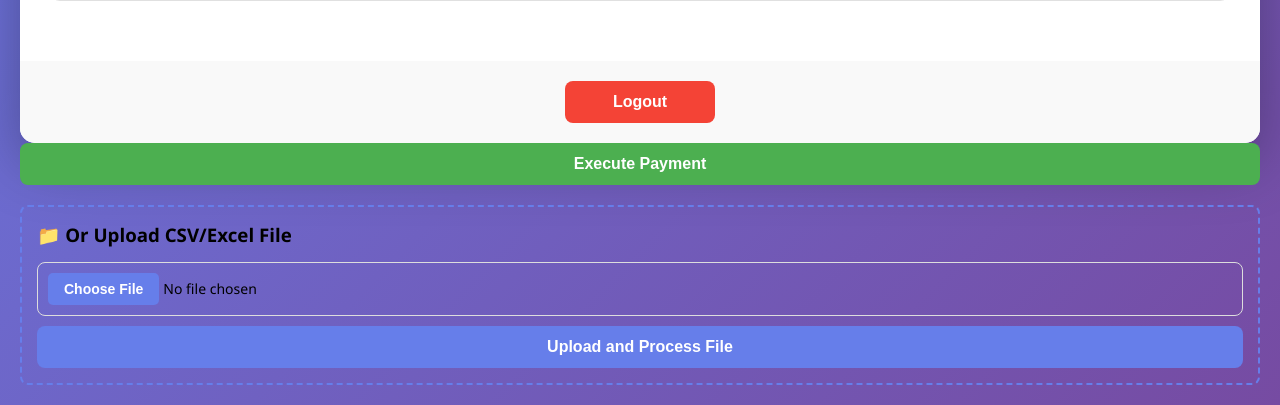
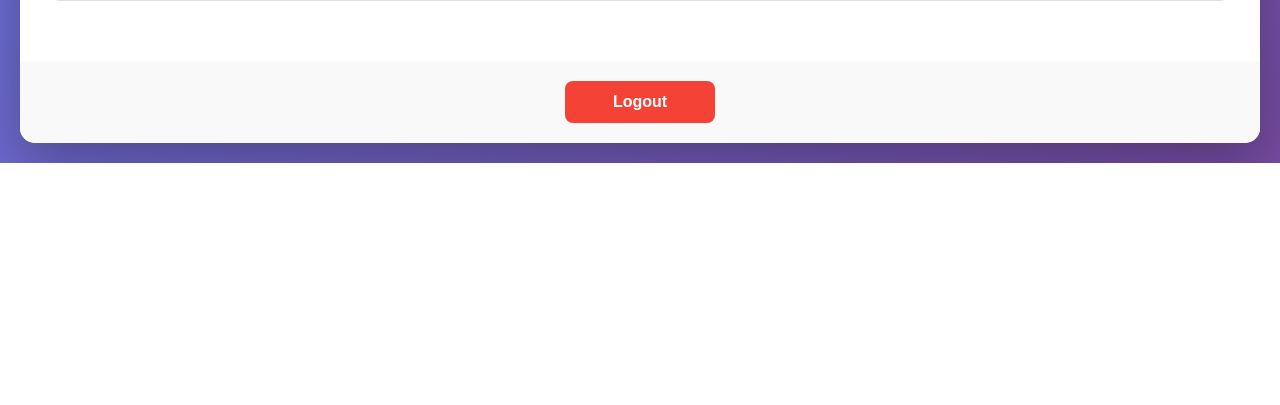
Before and after one commit to DisPayLTD/DisPay-, a FastAPI app: page /agent in a window 1280 px wide. Shown: the part 712-1117 px from the top of the page. After the commit the page ends 875 px from the top, so only its background shows below. Run offline with FastAPI, Linux system fonts and the light colour scheme.

Commit message:
Update index.html

```diff
--- a/templates/index.html
+++ b/templates/index.html
@@ -48,27 +48,4 @@
 
     <script src="/static/script.js"></script>
 </body>
-</html>                <button onclick="executePayment()" class="btn btn-success">Execute Payment</button>
-                <!-- FILE UPLOAD SECTION - ADD ONLY THIS -->
-<div class="upload-section">
-    <h3>📁 Or Upload CSV/Excel File</h3>
-    <input type="file" id="paymentFile" accept=".csv,.xlsx,.xls" style="width: 100%; padding: 10px; margin-bottom: 10px;">
-    <button onclick="uploadFile()" class="btn btn-primary" style="width: 100%;">Upload and Process File</button>
-</div>
-<!-- END OF FILE UPLOAD SECTION -->
-                <!-- Results -->
-                <div id="results" class="results hidden">
-                    <h3>Payment Results</h3>
-                    <pre id="resultsContent"></pre>
-                    <h3>Success Transfers</h3>
-                    <div id="successTransfer"></div>
-                    <h3>Failed Transfers</h3>
-                    <div id="failedTransfers"></div>
-                </div>
-            </section>
-        </main>
-    </div>
-
-    <script src="/static/script.js"></script>
-</body>
 </html>
```
